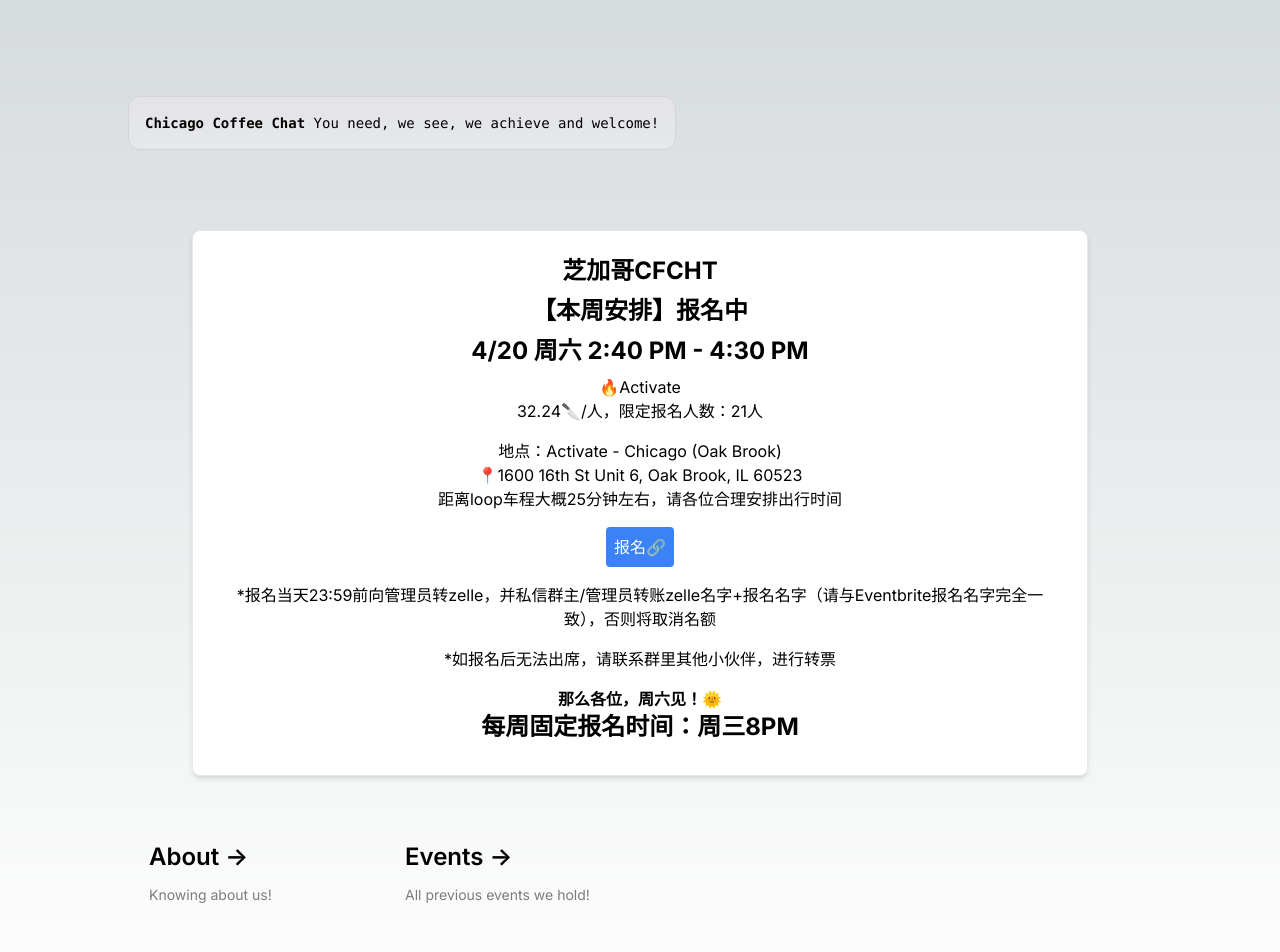
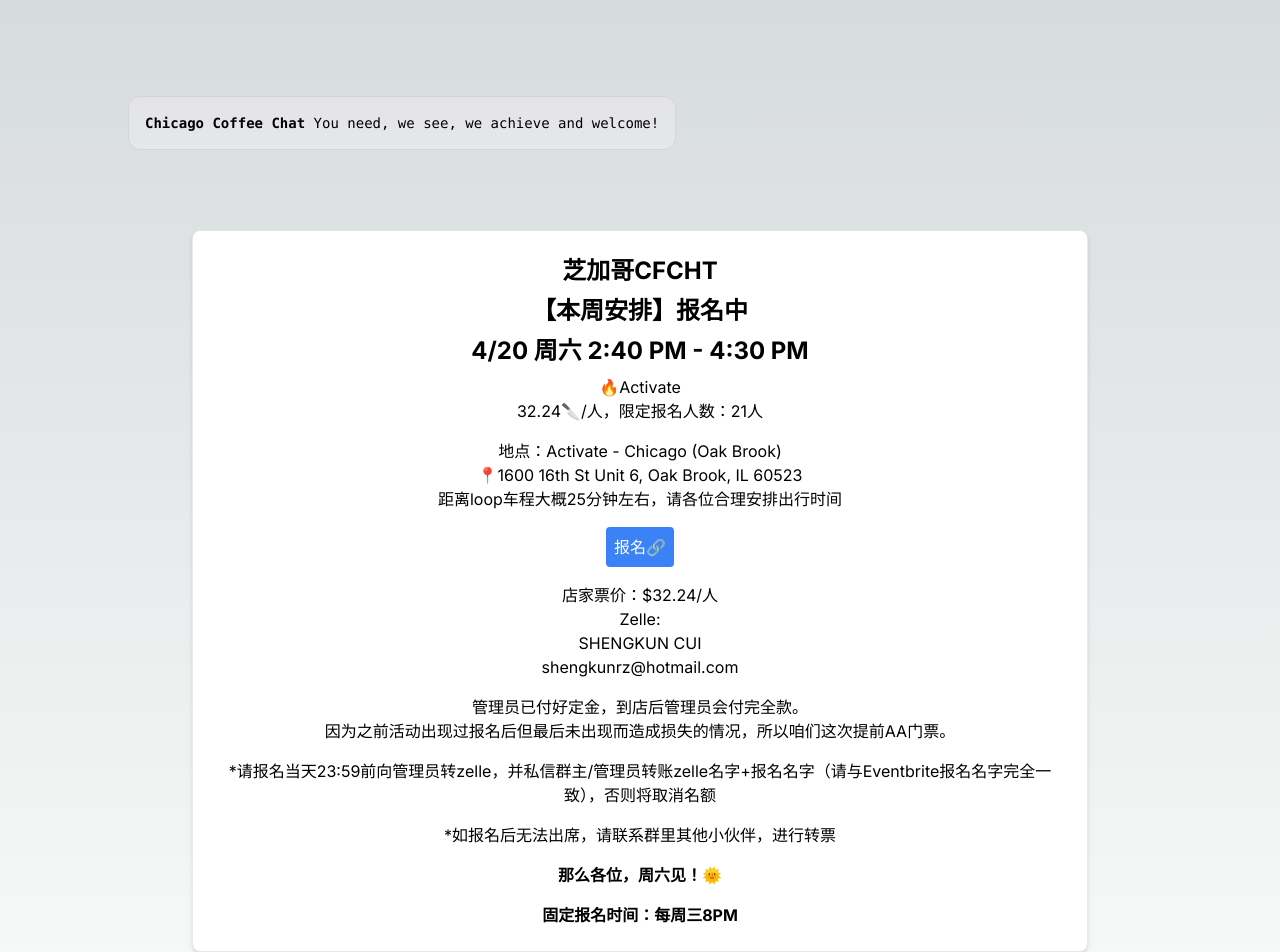
Before and after one commit to Brack-Wang/nextjs, a Next.js app: page / in a window 1280 px wide. Shown: the top 952 px of the page. Built offline with nearby package versions, Linux system fonts and the light colour scheme.

Commit message:
Update page.tsx

```diff
--- a/app/page.tsx
+++ b/app/page.tsx
@@ -26,10 +26,12 @@ export default function Home() {
 <p className="mb-4">🔥Activate<br />32.24🔪/人，限定报名人数：21人</p>
 <p className="mb-4">地点：Activate - Chicago (Oak Brook)<br />📍1600 16th St Unit 6, Oak Brook, IL 60523<br />距离loop车程大概25分钟左右，请各位合理安排出行时间</p>
 <a href="https://www.eventbrite.com/e/cfcht420-240pm-activate-tickets-883886537427?aff=oddtdtcreator" target="_blank" className="inline-block bg-blue-500 text-white p-2 rounded hover:bg-blue-700 transition duration-300 ease-in-out">报名🔗</a>
-    <p className="mt-4">*报名当天23:59前向管理员转zelle，并私信群主/管理员转账zelle名字+报名名字（请与Eventbrite报名名字完全一致），否则将取消名额</p>
+<p className="mt-4">店家票价：$32.24/人<br />Zelle:<br />SHENGKUN CUI<br />shengkunrz@hotmail.com</p>
+<p className="mt-4">管理员已付好定金，到店后管理员会付完全款。<br />因为之前活动出现过报名后但最后未出现而造成损失的情况，所以咱们这次提前AA门票。</p>
+<p className="mt-4">*请报名当天23:59前向管理员转zelle，并私信群主/管理员转账zelle名字+报名名字（请与Eventbrite报名名字完全一致），否则将取消名额</p>
 <p className="mt-4">*如报名后无法出席，请联系群里其他小伙伴，进行转票</p>
 <p className="mt-4 font-bold">那么各位，周六见！🌞</p>
-    <h2 className="text-2xl font-bold mb-2">每周固定报名时间：周三8PM</h2>
+    <p className="mt-4 font-bold">固定报名时间：每周三8PM</p>
   {/* Event Details Replacement End */}
 
 
```
Lines whose indentation alone changed are shown as unchanged.
